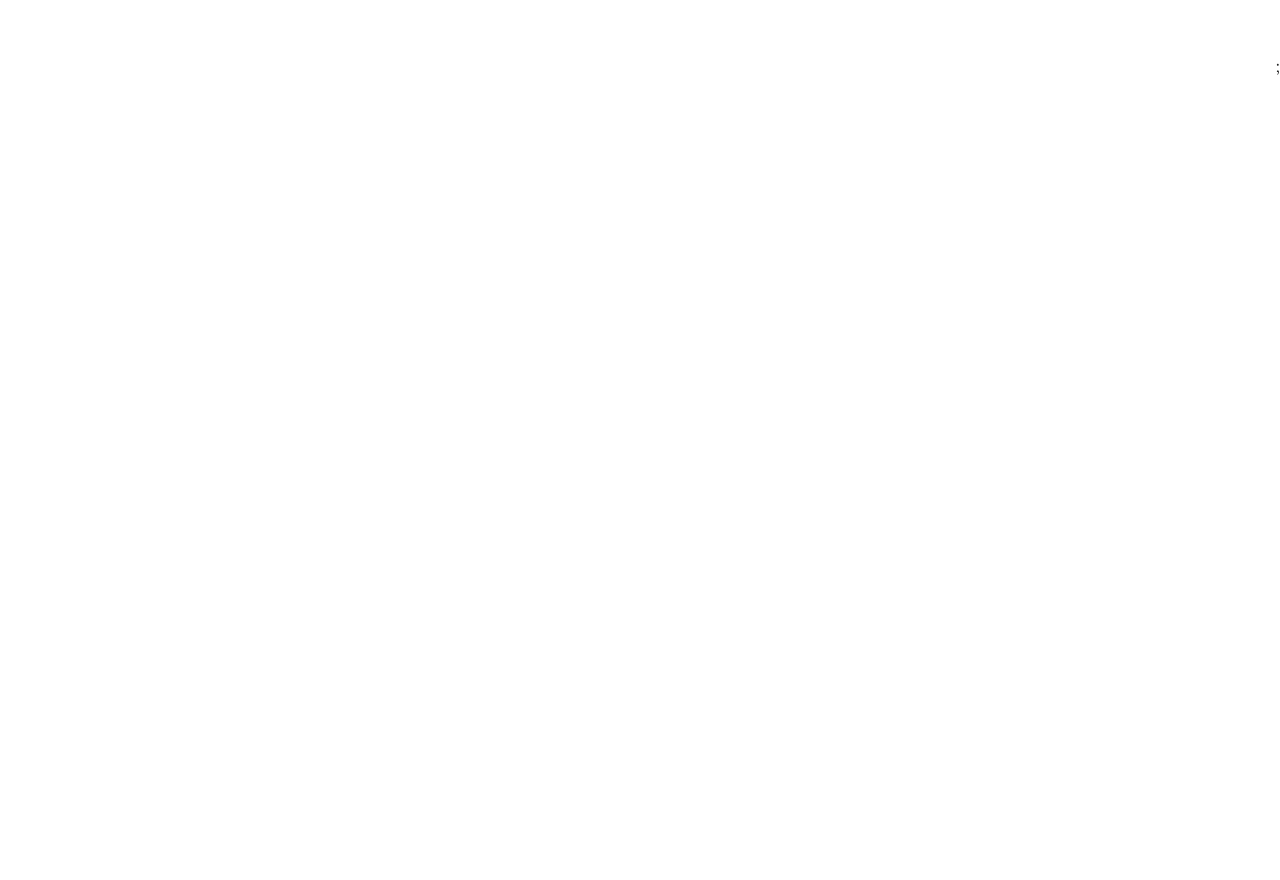
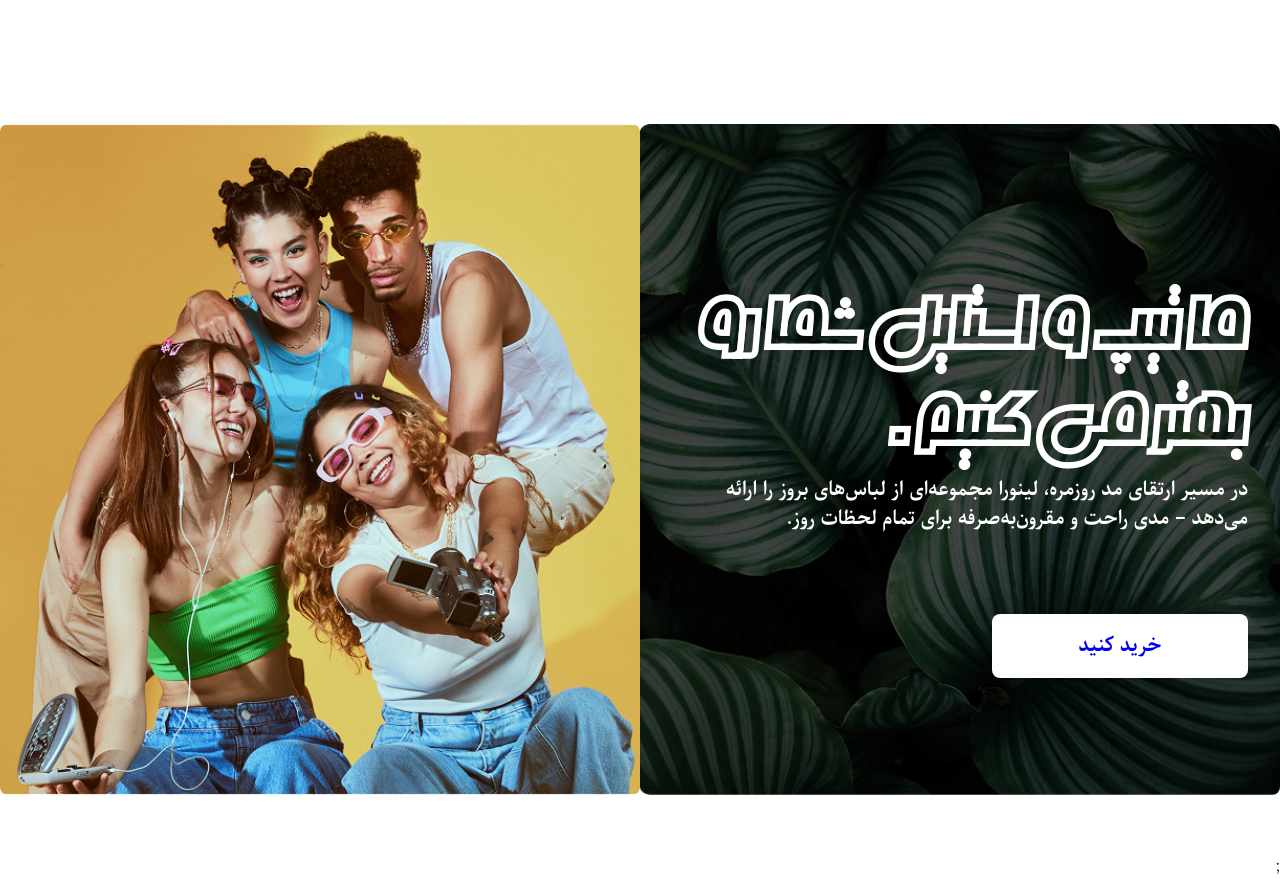
Before and after one commit to mojtaba-jsx/LINORA, a React (Vite) app: page / in a window 1280 px wide. Shown: the part 6640-7520 px from the top of the page. Before the commit the page ends 6721 px from the top, so only its background shows below. Built offline with nearby package versions, Linux system fonts and the light colour scheme.

Commit message:
[FashionBetter]- Add HTML Template And CSS Styles

```diff
--- /dev/null
+++ b/src/components/FashionBetter/FashionBetter.css
@@ -0,0 +1,96 @@
+.fashion-better {
+  margin-top: 8rem;
+  margin-bottom: 4rem;
+}
+
+.fashion-better__wrapper {
+  display: flex;
+  justify-content: space-between;
+  /* align-items: center; */
+}
+
+.fashion-better__right {
+  width: 50%;
+  position: relative;
+}
+
+.fashion-better__right-image {
+  width: 100%;
+  height: 100%;
+  object-fit: cover;
+  border-radius: 0.5rem;
+}
+
+.fashion-better__right__info {
+  position: absolute;
+  top: 0;
+  right: 0;
+  color: var(--white);
+  margin-top: 8rem;
+  padding: 2rem;
+  display: flex;
+  flex-direction: column;
+  row-gap: 1rem;
+}
+
+.fashion-better__right__info-title {
+  font-size: 5rem;
+  font-family: "sogand", Courier, monospace;
+}
+
+.fashion-better__right__info-text {
+  font-family: "parastoo-bold", Courier, monospace;
+  line-height: 1.8rem;
+  font-size: 1.2rem;
+}
+
+.fashion-better__right__info-link {
+  padding: 1rem;
+  background-color: var(--white);
+  border-radius: 0.5rem;
+  width: 14rem;
+  height: 2rem;
+  display: flex;
+  align-items: center;
+  justify-content: center;
+  column-gap: 1rem;
+  font-family: "parastoo-bold", Courier, monospace;
+  font-size: 1.2rem;
+  margin-top: 4rem;
+  transition: all 120ms ease-in;
+  position: relative;
+  overflow: hidden;
+}
+
+.fashion-better__right__info-link:hover {
+  transform: translateY(-10px);
+  box-shadow: rgba(0, 0, 0, 0.25) 0px 0.0625em 0.0625em, rgba(0, 0, 0, 0.25) 0px 0.125em 0.5em, rgba(255, 255, 255, 0.1) 0px 0px 0px 1px inset;
+}
+
+.fashion-better__right__info-link-icon {
+  width: 2rem;
+  height: 2rem;
+  visibility: hidden;
+  opacity: 0;
+  position: absolute;
+  top: 4rem;
+  left: 2rem;
+}
+
+.fashion-better__right__info-link:hover .fashion-better__right__info-link-icon {
+  visibility: visible;
+  opacity: 1;
+  top: 1rem;
+  transition: all 280ms ease-in;
+}
+
+.fashion-better__left {
+  width: 50%;
+}
+
+.fashion-better__left-image {
+  width: 100%;
+  height: 100%;
+  object-fit: cover;
+  border-radius: 0.5rem;
+}
--- /dev/null
+++ b/src/components/FashionBetter/FashionBetter.jsx
@@ -0,0 +1,47 @@
+import React from "react";
+import { Link } from "react-router-dom";
+import "./FashionBetter.css";
+import { SlBasket } from "react-icons/sl";
+function FashionBetter() {
+  return (
+    <div className="fashion-better">
+      <div className="container">
+        <div className="fashion-better__wrapper">
+          <div className="fashion-better__right">
+            <img
+              src="./src/assets/images/fashion-better/fashion-better1.png"
+              alt=""
+              className="fashion-better__right-image"
+            />
+            <div className="fashion-better__right__info">
+              <span className="fashion-better__right__info-title">
+                ما تیپ و استایل شما رو
+              </span>
+              <span className="fashion-better__right__info-title">
+                بهتر می کنیم .
+              </span>
+              <p className="fashion-better__right__info-text">
+                در مسیر ارتقای مد روزمره، لینورا مجموعه‌ای از لباس‌های بروز را
+                ارائه می‌دهد – مدی راحت و مقرون‌به‌صرفه برای تمام لحظات روز.
+              </p>
+              <Link className="fashion-better__right__info-link" to={"/"}>
+                خرید کنید
+                <SlBasket className="fashion-better__right__info-link-icon" />
+              </Link>
+            </div>
+          </div>
+
+          <div className="fashion-better__left">
+            <img
+              src="./src/assets/images/fashion-better/fashion-better2.png"
+              alt=""
+              className="fashion-better__left-image"
+            />
+          </div>
+        </div>
+      </div>
+    </div>
+  );
+}
+
+export default FashionBetter;
--- a/src/components/Home/Home.jsx
+++ b/src/components/Home/Home.jsx
@@ -16,6 +16,7 @@ import Special from '../Special/Special'
 import Category from '../Category/Category'
 import TopBrands from '../TopBrands/TopBrands'
 import ReviewSlider from '../ReviewSlider/ReviewSlider'
+import FashionBetter from '../FashionBetter/FashionBetter'
 function Home() {
   return (
     <>
@@ -35,6 +36,7 @@ function Home() {
       <Category/>
       <TopBrands/>
       <ReviewSlider/>
+      <FashionBetter/>
 
     </>
   );
```
Also changed, not shown: src/assets/Images/fashion-better/fashion-better1.png (added), src/assets/Images/fashion-better/fashion-better2.png (added).
